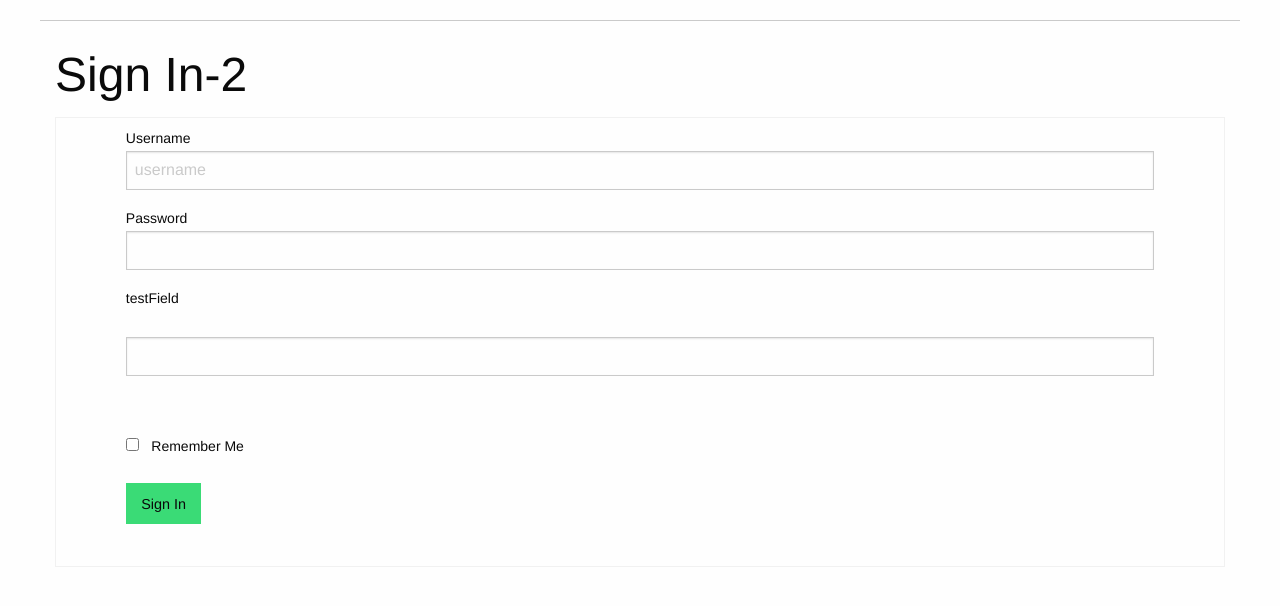
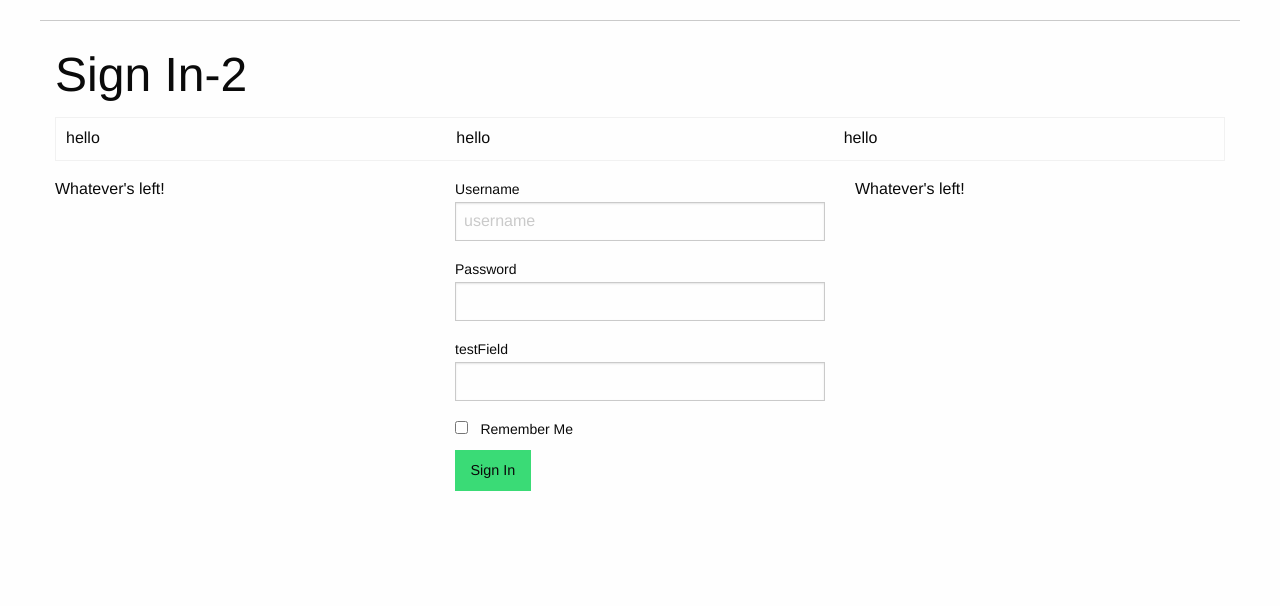
Before and after one commit to jleatham/flask-template, a Flask app: page /login2 in a window 1280 px wide. Shown: the part 54-660 px from the top of the page. Run offline with Flask 2, Linux system fonts and the light colour scheme; some libraries are stand-ins or nearby versions.

Commit message:
form update

```diff
--- a/myflask/templates/login2.html
+++ b/myflask/templates/login2.html
@@ -14,8 +14,24 @@
         <table>
             <tr>
                   <td valign="top">
+                      hello
                   </td>
                   <td valign="top">
+                    hello
+                  </td>
+                  <td valign="top">
+                      hello
+                    </td>
+
+
+
+            </tr>
+        </table>
+
+
+        <div class="grid-x grid-margin-x">
+                <div class="cell auto">Whatever's left!</div>
+                <div class="cell small-4">
                         <form action="" method="post" novalidate>
                                 {{ form.hidden_tag() }}
 
@@ -32,23 +48,22 @@
                                 <span style="color: red;">[{{ error }}]</span>
                                 {% endfor %}
 
-                            <p>
-                            {{ form.testField.label }}</br>
-                            {{ form.testField(size=32) }}</br>
-                            </p>
-                            <p>{{ form.remember_me() }} {{ form.remember_me.label }}</p>
+
+                                {{ form.testField.label }}
+                                {{ form.testField(size=32) }}
+
+                                {{ form.remember_me() }} {{ form.remember_me.label }}
                                 <p>{{ form.submit(class="success button") }}</p>
 
 
                           </form>
-                  </td>
-                  <td valign="top">
-                    </td>
+                </div>
+                <div class="cell auto">Whatever's left!</div>
+              </div>
 
 
 
-            </tr>
-        </table>
+
         </div>
 
         {% endblock %}
```
Lines whose indentation alone changed are shown as unchanged.
